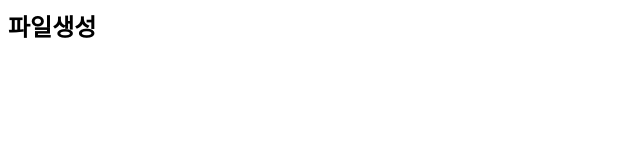
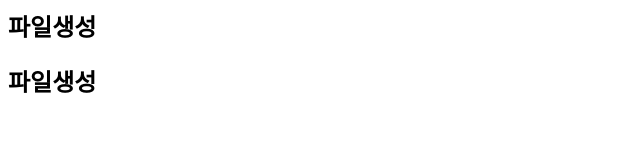
Before and after one commit to ParkJoonhee/VSCode-GIT, a plain HTML site: page index.html in a window 1280 px wide. Shown: the whole page, without its empty margins (0-640 px from the left). Drawn offline with Linux system fonts and the light colour scheme.

Commit message:
두번째 제목 추가

```diff
--- a/index.html
+++ b/index.html
@@ -1 +1,2 @@
 <h2>파일생성</h2>
+<h2>파일생성</h2>
```
